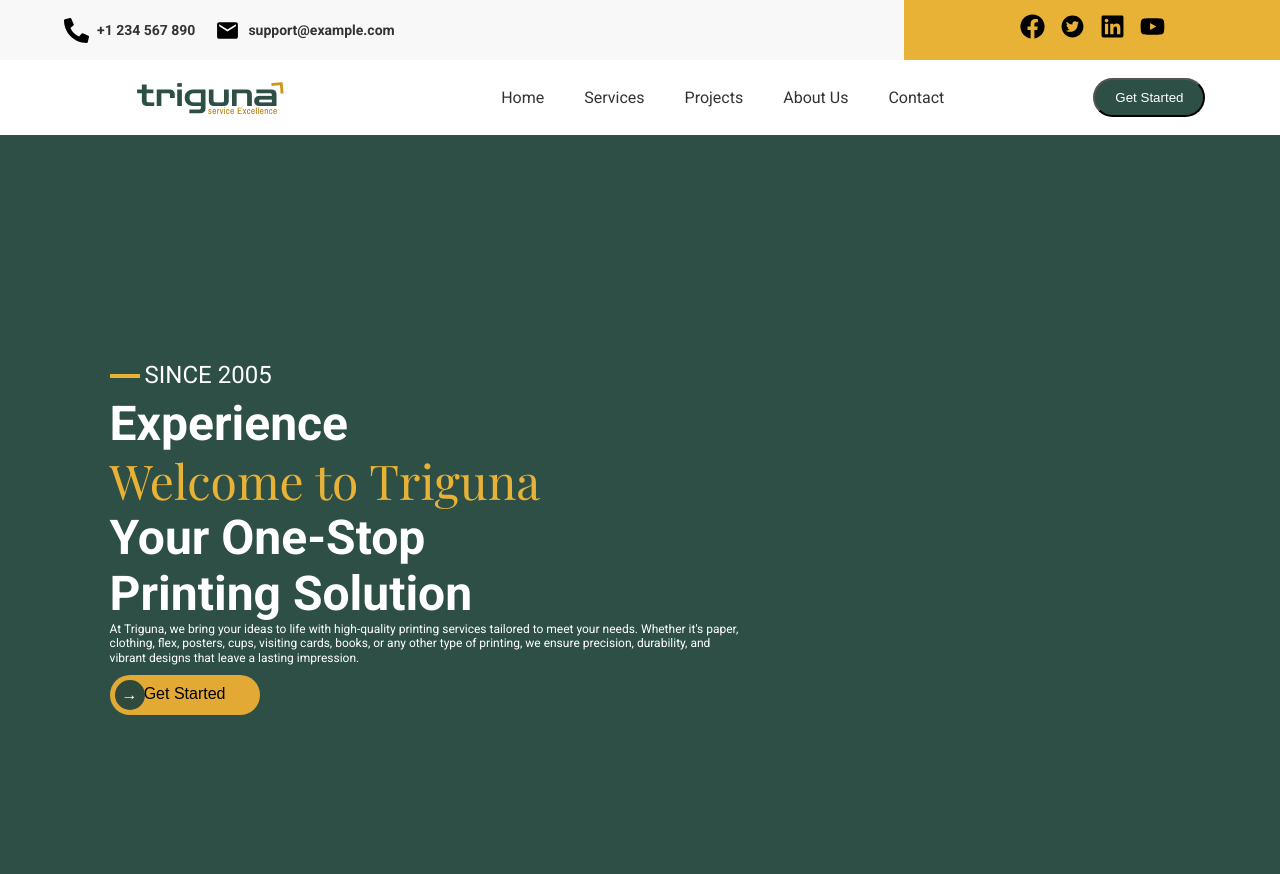
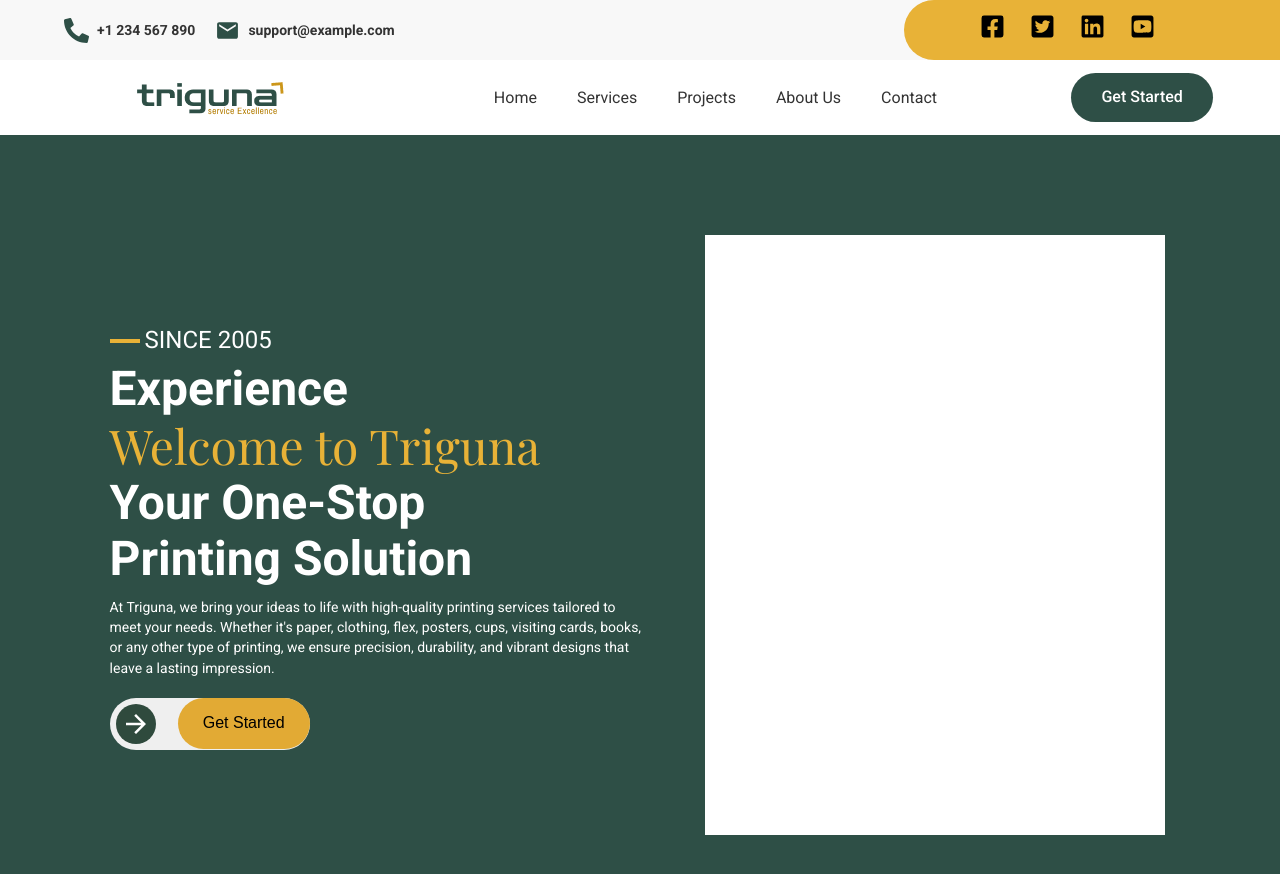
Before and after one commit to Nishantk2001/Triguna-Printing, a React (Vite) app: page / in a window 1280 px wide. Shown: the top 874 px of the page. Built offline with nearby package versions, Linux system fonts and the light colour scheme; a web font is replaced by a local one.

Commit message:
feat: Enhanced Ui changes in homepage

```diff
--- a/package.json
+++ b/package.json
@@ -10,6 +10,10 @@
     "preview": "vite preview"
   },
   "dependencies": {
+    "@emotion/react": "^11.14.0",
+    "@emotion/styled": "^11.14.0",
+    "@mui/icons-material": "^6.4.5",
+    "@mui/material": "^6.4.5",
     "@reduxjs/toolkit": "^2.6.0",
     "react": "^18.3.1",
     "react-dom": "^18.3.1",
--- a/src/Components/ContactBar/ContactBar.tsx
+++ b/src/Components/ContactBar/ContactBar.tsx
@@ -1,7 +1,12 @@
 import styles from './contactbar.module.css';
-import { FaFacebook, FaLinkedin, FaYoutube, FaPhoneAlt } from 'react-icons/fa';
+import {
+  FaYoutubeSquare,
+  FaPhoneAlt,
+  FaTwitterSquare,
+  FaFacebookSquare,
+  FaLinkedin,
+} from 'react-icons/fa';
 import { MdEmail } from 'react-icons/md';
-import { AiFillTwitterCircle } from 'react-icons/ai';
 
 export default function ContactBar() {
   return (
@@ -22,16 +27,16 @@ export default function ContactBar() {
       <div className={styles.menubar}>
         <div className={styles.socialMedia}>
           <a href="#" className={styles.socialIcon}>
-            <FaFacebook size={25} />
+            <FaFacebookSquare size={25} />
           </a>
           <a href="#" className={styles.socialIcon}>
-            <AiFillTwitterCircle size={25} />
+            <FaTwitterSquare size={25} />
           </a>
           <a href="#" className={styles.socialIcon}>
             <FaLinkedin size={25} />
           </a>
           <a href="#" className={styles.socialIcon}>
-            <FaYoutube size={25} />
+            <FaYoutubeSquare size={25} />
           </a>
         </div>
       </div>
--- a/src/Components/ContactBar/contactbar.module.css
+++ b/src/Components/ContactBar/contactbar.module.css
@@ -26,7 +26,7 @@
 
 /* Icons Styling */
 .icon {
-  color: #000;
+  color: #2e4f46;
 }
 
 /* Social Media Section */
@@ -38,9 +38,12 @@
 .socialMedia {
   display: flex;
   background-color: #e8b237;
+  border-radius: 50px 0 0 50px;
   justify-content: center;
   align-items: center;
-  gap: 15px;
+  border: none;
+  gap: 25px;
+  padding-right: 50px;
   height: 100%;
 }
 
--- a/src/Components/Hero/Hero.tsx
+++ b/src/Components/Hero/Hero.tsx
@@ -1,4 +1,6 @@
-import styles from "./hero.module.css"
+import styles from './hero.module.css';
+import ArrowForwardIcon from '@mui/icons-material/ArrowForward';
+
 export default function Hero() {
   return (
     <div className={styles.hero}>
@@ -11,14 +13,28 @@ export default function Hero() {
         <p className={styles.text}>Welcome to Triguna</p>
         <p className={styles.text1}>Your One-Stop</p>
         <p className={styles.text2}>Printing Solution</p>
-            <p className={styles.paragraph}>At Triguna, we bring your ideas to life with high-quality printing services tailored to meet your needs. Whether it's paper, clothing, flex, posters, cups, visiting cards, books, or any other type of printing,
-            we ensure precision, durability, and vibrant designs that leave a lasting impression.</p>
+        <p className={styles.paragraph}>
+          At Triguna, we bring your ideas to life with high-quality printing
+          services tailored to meet your needs. Whether it's paper, clothing,
+          flex, posters, cups, visiting cards, books, or any other type of
+          printing, we ensure precision, durability, and vibrant designs that
+          leave a lasting impression.
+        </p>
 
         <button className={styles.customButton}>
-                <span className={styles.icon}>&rarr;</span>
+          <span className={styles.icon}>
+            <ArrowForwardIcon
+              sx={{
+                fontSize: '30px',
+              }}
+            />
+          </span>
           <span className={styles.btntext}>Get Started</span>
         </button>
       </div>
+      <div className={styles.rightsection}>
+        <div className={styles.sectionRightHero}></div>
       </div>
-  )
+    </div>
+  );
 }
--- a/src/Components/Hero/hero.module.css
+++ b/src/Components/Hero/hero.module.css
@@ -7,10 +7,20 @@
 }
 
 .sectionHero {
+  flex: 1;
   display: flex;
   flex-direction: column;
   padding: 20px;
   border-radius: 8px;
+}
+.rightsection {
+  flex: 1;
+}
+
+.sectionRightHero {
+  width: 80%;
+  height: 600px;
+  background-color: white;
 }
 
 .firstline {
@@ -22,7 +32,7 @@
 .firstline .line {
   width: 30px;
   height: 4px;
-    background-color: #E8B237;
+  background-color: #e8b237;
 }
 
 .firstline p {
@@ -31,10 +41,10 @@
   font-size: 24px;
   line-height: 40.61px;
   letter-spacing: 15%;
-    color: #FFFFFF;
+  color: #ffffff;
 }
 
-  .exp{
+.exp {
   font-family: inherit;
   font-weight: 700;
   font-size: 48px;
@@ -43,12 +53,12 @@
 }
 
 .text {
-    font-family: "Playfair Display", serif;
+  font-family: 'Playfair Display', serif;
   font-weight: 400;
   font-size: 48px;
   line-height: 57.6px;
   letter-spacing: 9%;
-    color: #E8B237;
+  color: #e8b237;
 }
 
 .text1 {
@@ -70,47 +80,51 @@
 }
 
 .paragraph {
-    max-width: 640px;
+  max-width: 540px;
+  margin-block: 10px;
   font-family: inherit;
   font-weight: 400;
-    font-size: 12px;
-    line-height: 14.06px;
-    letter-spacing: 9%;
+  font-size: 14px;
+  line-height: 20.06px;
+  letter-spacing: 15%;
 }
 
 .customButton {
   display: flex;
   align-items: center;
-    justify-content: flex-start;
+  justify-content: flex-end;
   gap: 20px;
   border: none;
   border-radius: 50px;
-    background-color: #E2AA34; /* Golden Yellow */
-    padding: 5px 10px;
+  /* background-color: #e2aa34; Golden Yellow */
+  /* padding: 0px 10px; */
   position: relative;
-    max-width: 150px;
-    height: 40px;
+  max-width: 200px;
+  height: 52px;
   cursor: pointer;
   transition: 0.3s ease-in-out;
   margin-top: 10px;
 }
 
 .icon {
-    background-color: #2F4A3D; /* Dark Green */
+  background-color: #2f4a3d; /* Dark Green */
   color: white;
   border-radius: 50%;
-    width: 30px;
-    height: 30px;
+  width: 40px;
+  height: 40px;
   display: flex;
   align-items: center;
   justify-content: center;
   font-size: 16px;
   position: absolute;
-    left: 5px;
+  left: 6px;
 }
 
 .btntext {
-    flex-grow: 1;
+  background-color: #e2aa34; /* Golden Yellow */
+  /* flex-grow: 1; */
+  padding: 16.5px 25px;
+  border-radius: 50px;
   text-align: center;
   font-family: inherit;
   font-weight: 500;
--- a/src/Components/Navbar/navbar.module.css
+++ b/src/Components/Navbar/navbar.module.css
@@ -16,8 +16,7 @@
   justify-content: center;
 }
 
-
-.nav{
+.nav {
   display: flex;
   justify-content: center;
   align-items: center;
@@ -26,13 +25,23 @@
 
 .nav a {
   font-size: 16px;
+  font-family: inherit;
+  font-weight: 400;
+  line-height: 18.75px;
+  letter-spacing: 1%;
 }
 
 .btn {
-    background-color: #2E4F46;
-    padding: 10px 20px;
+  background-color: #2e4f46;
+  padding: 15px 30px;
   color: white;
-    border-radius: 9999px;
+  border-radius: 999px;
+  border: none;
+  font-family: inherit;
+  font-weight: 500;
+  font-size: 16px;
+  line-height: 18.75px;
+  letter-spacing: 1%;
 }
 
 .section {
```
Also changed, not shown: 1 other file (tests, documents, lock files or other folders). Lines whose indentation alone changed are shown as unchanged.
